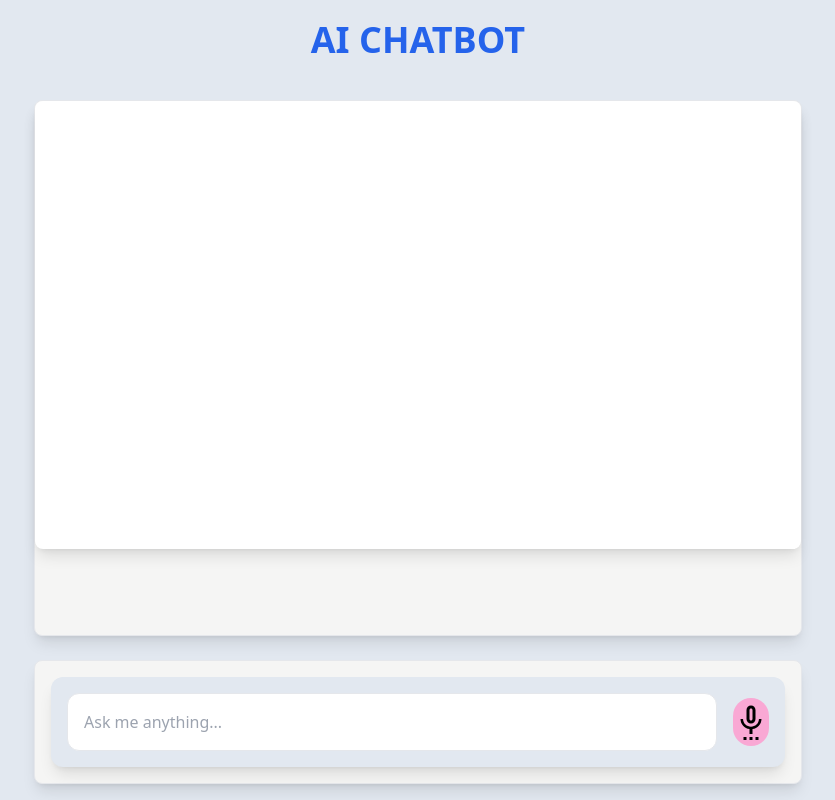
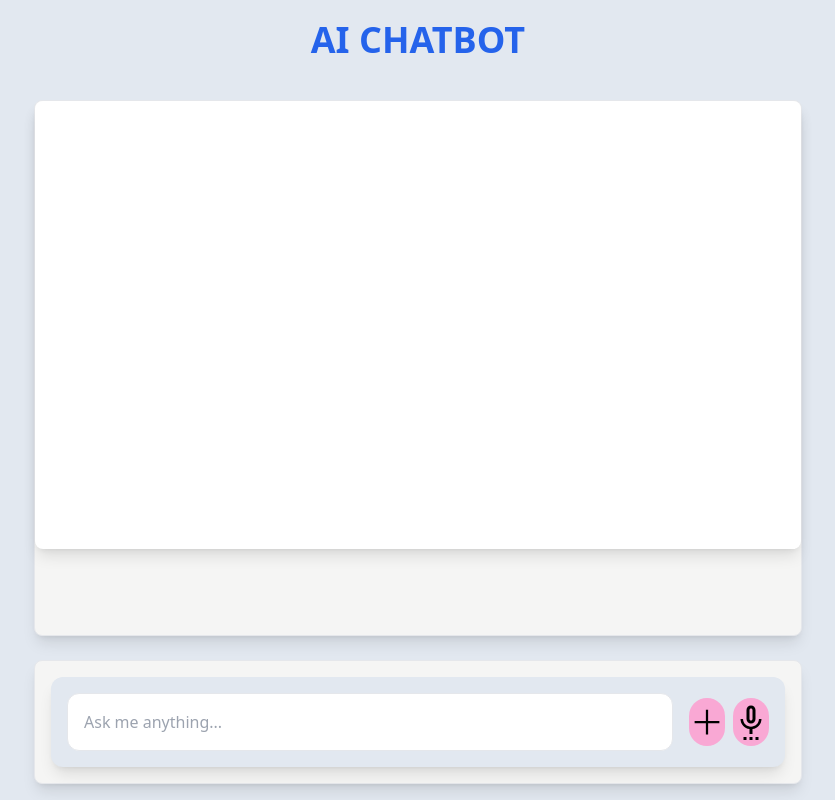
Before and after one commit to Adeelkhalid147/chat-bot-ui, a Next.js app: page / in a window 1280 px wide. Shown: the whole page, without its empty margins (222-1057 px from the left). Built offline with nearby package versions, Linux system fonts and the light colour scheme.

Commit message:
add browser(attatch) funcnality in ui

```diff
--- a/app/components/input.tsx
+++ b/app/components/input.tsx
@@ -159,21 +159,26 @@
 
 
 
+
 'use client';
 
 import React, { useState, useRef } from 'react';
 import { MdOutlineSettingsVoice, MdSend } from "react-icons/md";
+import { LiaPlusSolid } from "react-icons/lia";
 
 interface InputProps {
-  onSendMessage: (message: string) => void;
+  onSendMessage: (message: string, files?: File[]) => void;
 }
 
 const AudioTranscription: React.FC<InputProps> = ({ onSendMessage }) => {
   const [isRecording, setIsRecording] = useState(false);
   const [transcription, setTranscription] = useState('');
   const [message, setMessage] = useState<string>("");
+  const [selectedFiles, setSelectedFiles] = useState<File[]>([]); // State to store multiple files
+  const [fileError, setFileError] = useState<string | null>(null); // State to handle file errors
   const mediaRecorderRef = useRef<MediaRecorder | null>(null);
   const audioChunksRef = useRef<BlobPart[]>([]);
+  const fileInputRef = useRef<HTMLInputElement | null>(null);
 
   const handleRecording = async () => {
     if (!isRecording) {
@@ -197,8 +202,7 @@ const AudioTranscription: React.FC<InputProps> = ({ onSendMessage }) => {
               body: formData
             });
             const result = await response.json();
-                        // setTranscription(result.text || ""); // ensure result.text is not undefined
-                         setMessage(result.text || ""); // Highlighted change: Set message input field
+            setMessage(result.text || ""); // Set message input field
           } catch (error) {
             console.error('Error:', error);
           }
@@ -219,13 +223,14 @@ const AudioTranscription: React.FC<InputProps> = ({ onSendMessage }) => {
   };
 
   const handleSendMessage = () => {
-        if (message.trim() === "") {
-            alert("Please enter a message before sending");
+    if (message.trim() === "" && selectedFiles.length === 0) {
+      alert("Please enter a message or attach files before sending");
       return;
     }
 
-        onSendMessage(message);
+    onSendMessage(message, selectedFiles); // Send both message and files
     setMessage(""); // Clear the input field after sending
+    setSelectedFiles([]); // Clear the selected files
   };
 
   const handleKeyPress = (event: React.KeyboardEvent<HTMLInputElement>) => {
@@ -234,30 +239,106 @@ const AudioTranscription: React.FC<InputProps> = ({ onSendMessage }) => {
     }
   };
 
+  const handleFileSelect = (event: React.ChangeEvent<HTMLInputElement>) => {
+    const files = event.target.files;
+    if (files && files.length > 0) {
+      // Validate file sizes (e.g., 50MB limit per file)
+      for (const file of Array.from(files)) {
+        if (file.size > 50 * 1024 * 1024) {
+          setFileError("One or more files exceed the 50MB limit.");
+          return;
+        }
+      }
+
+      setSelectedFiles((prevFiles) => [...prevFiles, ...Array.from(files)]); // Add new files to the existing list
+      setFileError(null); // Clear any previous errors
+      console.log("Selected files:", files);
+    }
+  };
+
+  const handleBrowseClick = () => {
+    fileInputRef.current?.click(); // Trigger the file input dialog
+  };
+
+  const handleRemoveFile = (index: number) => {
+    setSelectedFiles((prevFiles) => prevFiles.filter((_, i) => i !== index)); // Remove the file at the specified index
+  };
+
   return (
     <div className="flex flex-col items-center p-4">
       <div className="flex justify-center bg-slate-200 w-full p-4 rounded-xl shadow-lg">
+        <div className="flex flex-col w-full mr-4">
+          {/* File Previews */}
+          {selectedFiles.length > 0 && (
+            <div className="flex flex-wrap gap-2 mb-2">
+              {selectedFiles.map((file, index) => (
+                <div key={index} className="relative">
+                  {file.type.startsWith('image/') ? (
+                    <img
+                      src={URL.createObjectURL(file)}
+                      alt={`Selected Image ${index + 1}`}
+                      className="max-w-[100px] max-h-[100px] rounded-lg"
+                    />
+                  ) : (
+                    <div className="max-w-[100px] max-h-[100px] rounded-lg bg-gray-100 p-2 flex items-center justify-center">
+                      <span className="text-sm text-gray-500">{file.name}</span>
+                    </div>
+                  )}
+                  <button
+                    className="absolute top-0 right-0 bg-red-500 text-white rounded-full w-5 h-5 flex items-center justify-center"
+                    onClick={() => handleRemoveFile(index)} // Remove the file
+                  >
+                    ×
+                  </button>
+                </div>
+              ))}
+            </div>
+          )}
+          {/* Input Field */}
           <input
-                    className="border border-gray-200 rounded-xl w-full mr-4 p-4 focus:outline-none focus:border-slate-500"
+            className="border border-gray-200 rounded-xl w-full p-4 focus:outline-none focus:border-slate-500"
             type="text"
             placeholder="Ask me anything..."
             value={message}
             onChange={(e) => setMessage(e.target.value)}
             onKeyPress={handleKeyPress}
           />
+        </div>
         <div className="flex items-center space-x-2">
+          {/* Browse Button */}
+          <LiaPlusSolid
+            className="size-9 rounded-full h-12 bg-pink-300 cursor-pointer"
+            onClick={handleBrowseClick} // Open file browser on click
+          />
+          {/* Hidden File Input */}
+          <input
+            type="file"
+            ref={fileInputRef}
+            style={{ display: 'none' }}
+            onChange={handleFileSelect}
+            accept=".jpg,.jpeg,.png" // Accept only image files
+            multiple // Allow multiple file selection
+          />
           <MdOutlineSettingsVoice
             className={`size-9 rounded-full h-12 bg-pink-300 cursor-pointer ${isRecording ? 'animate-pulse' : ''}`}
             onClick={handleRecording}
           />
           <button
-                        className={`bg-pink-300 border border-pink-600 rounded-lg h-12 px-4 flex items-center justify-center ${(message || "").trim() === "" ? 'hidden' : ''}`}
+            className={`bg-pink-300 border border-pink-600 rounded-lg h-12 px-4 flex items-center justify-center ${(message || selectedFiles.length > 0) ? '' : 'hidden'}`}
             onClick={handleSendMessage}
           >
             <MdSend className="size-6" />
           </button>
         </div>
       </div>
+
+      {/* File Error Message */}
+      {fileError && (
+        <div className="mt-2 text-red-500">
+          {fileError}
+        </div>
+      )}
+
       {transcription && (
         <div className="mt-4 p-4 bg-white rounded-xl shadow-lg w-full max-w-lg">
           <p className="text-gray-700">{transcription}</p>
```
Lines whose indentation alone changed are shown as unchanged.
